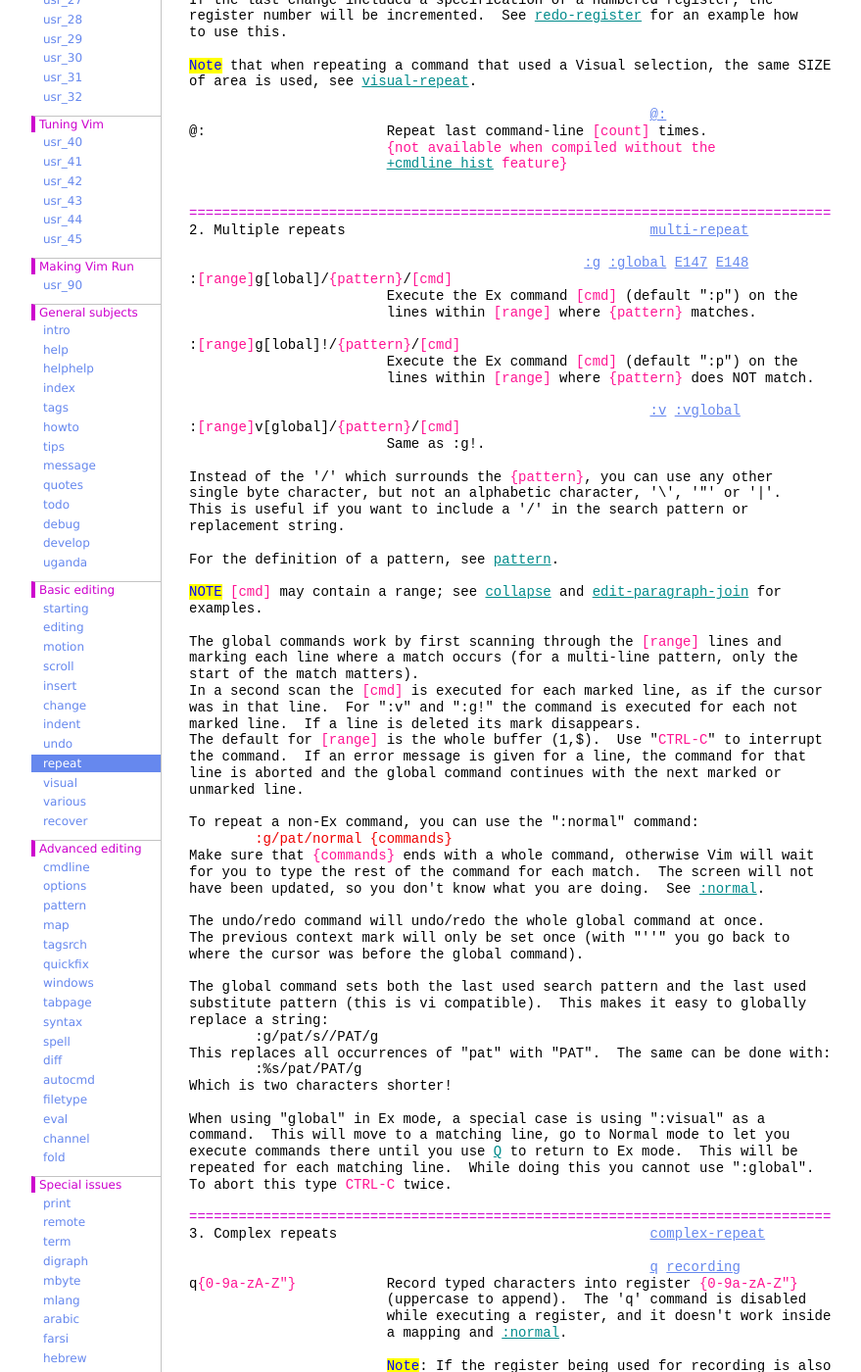
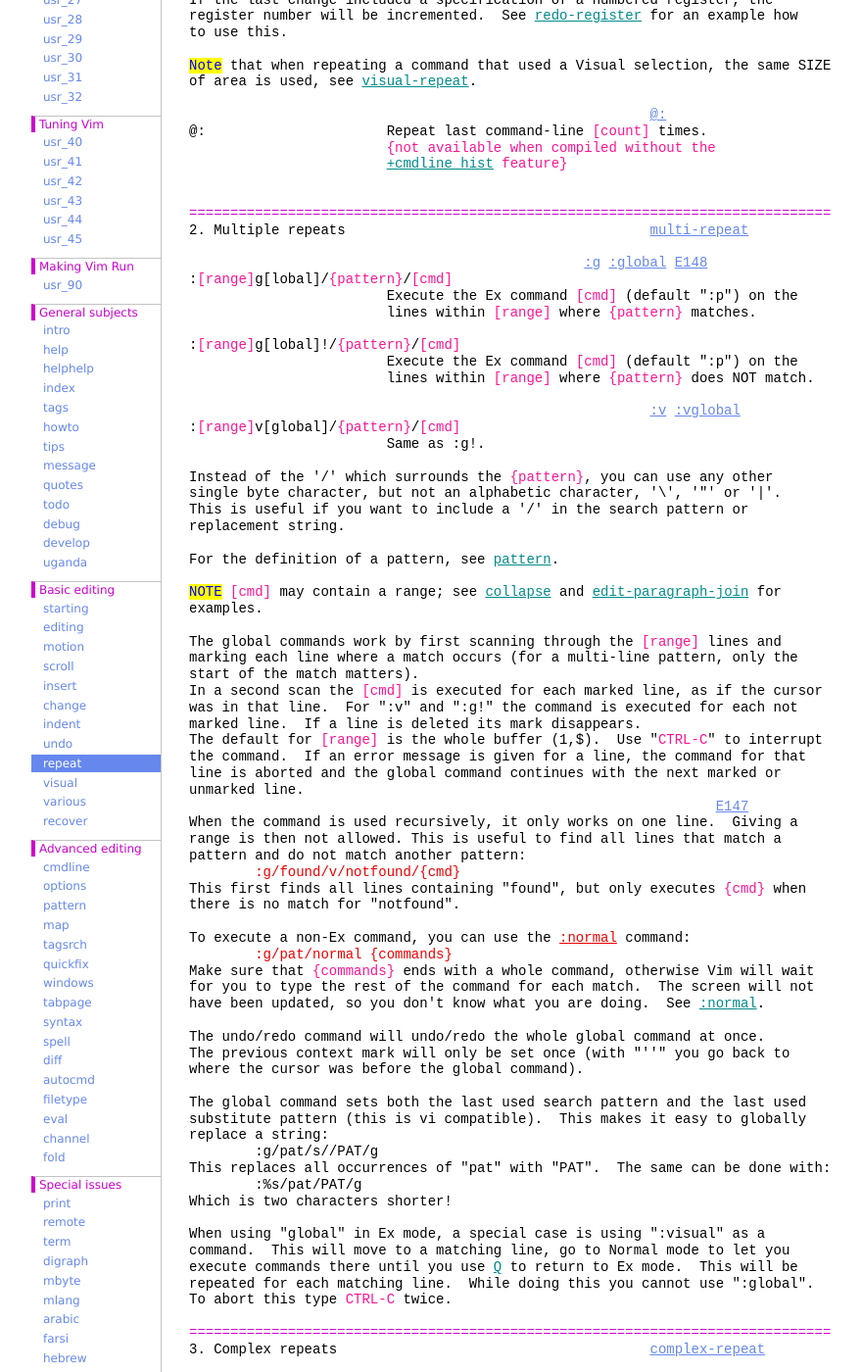
Before and after one commit to vim-jp/vimdoc-en, a Jekyll site: the page built from repeat.html, in a window 1280 px wide and 1400 px high, scrolled down 749 px. Shown: the whole window at 98% size, without its empty margins (208-1087 px from the left). Built offline with Jekyll 4.4.1, drawn with Linux system fonts in a browser that asks for light colours; nearby versions of some CDN libraries; comment, search, counter and statistics services are not loaded; some of the changed text lies outside the part shown.

Commit message:
Generated by Travis JOB 133.1
https://travis-ci.org/vim-jp/vimdoc-en/builds/241535014

```diff
--- a/repeat.html
+++ b/repeat.html
@@ -3,7 +3,7 @@
 helpname: 'repeat'
 ---
 <div id='vimCodeElement'>
-<a class="Constant" href="repeat.html" name="repeat.txt">repeat.txt</a>&nbsp;&nbsp;&nbsp;&nbsp;For&nbsp;<span class="Identifier">Vim version 8.0.</span>&nbsp;&nbsp;Last change: 2017 Feb 06<br>
+<a class="Constant" href="repeat.html" name="repeat.txt">repeat.txt</a>&nbsp;&nbsp;&nbsp;&nbsp;For&nbsp;<span class="Identifier">Vim version 8.0.</span>&nbsp;&nbsp;Last change: 2017 Jun 10<br>
 <br>
 <br>
 &nbsp;&nbsp;&nbsp;&nbsp;&nbsp;&nbsp;&nbsp;&nbsp;&nbsp;&nbsp;&nbsp;&nbsp;&nbsp;&nbsp;&nbsp;&nbsp;&nbsp;&nbsp;<span class="Identifier">VIM REFERENCE MANUAL&nbsp;&nbsp;&nbsp;&nbsp;by Bram Moolenaar</span><br>
@@ -51,7 +51,7 @@
 <span class="PreProc">==============================================================================</span><br>
 2. Multiple repeats&nbsp;&nbsp;&nbsp;&nbsp;&nbsp;&nbsp;&nbsp;&nbsp;&nbsp;&nbsp;&nbsp;&nbsp;&nbsp;&nbsp;&nbsp;&nbsp;&nbsp;&nbsp;&nbsp;&nbsp;&nbsp;&nbsp;&nbsp;&nbsp;&nbsp;&nbsp;&nbsp;&nbsp;&nbsp;&nbsp;&nbsp;&nbsp;&nbsp;&nbsp;&nbsp;&nbsp;&nbsp;<a class="Constant" href="repeat.html#multi-repeat" name="multi-repeat">multi-repeat</a><br>
 <br>
-&nbsp;&nbsp;&nbsp;&nbsp;&nbsp;&nbsp;&nbsp;&nbsp;&nbsp;&nbsp;&nbsp;&nbsp;&nbsp;&nbsp;&nbsp;&nbsp;&nbsp;&nbsp;&nbsp;&nbsp;&nbsp;&nbsp;&nbsp;&nbsp;&nbsp;&nbsp;&nbsp;&nbsp;&nbsp;&nbsp;&nbsp;&nbsp;&nbsp;&nbsp;&nbsp;&nbsp;&nbsp;&nbsp;&nbsp;&nbsp;&nbsp;&nbsp;&nbsp;&nbsp;&nbsp;&nbsp;&nbsp;&nbsp;<a class="Constant" href="repeat.html#:g" name=":g">:g</a>&nbsp;<a class="Constant" href="repeat.html#:global" name=":global">:global</a>&nbsp;<a class="Constant" href="repeat.html#E147" name="E147">E147</a>&nbsp;<a class="Constant" href="repeat.html#E148" name="E148">E148</a><br>
+&nbsp;&nbsp;&nbsp;&nbsp;&nbsp;&nbsp;&nbsp;&nbsp;&nbsp;&nbsp;&nbsp;&nbsp;&nbsp;&nbsp;&nbsp;&nbsp;&nbsp;&nbsp;&nbsp;&nbsp;&nbsp;&nbsp;&nbsp;&nbsp;&nbsp;&nbsp;&nbsp;&nbsp;&nbsp;&nbsp;&nbsp;&nbsp;&nbsp;&nbsp;&nbsp;&nbsp;&nbsp;&nbsp;&nbsp;&nbsp;&nbsp;&nbsp;&nbsp;&nbsp;&nbsp;&nbsp;&nbsp;&nbsp;<a class="Constant" href="repeat.html#:g" name=":g">:g</a>&nbsp;<a class="Constant" href="repeat.html#:global" name=":global">:global</a>&nbsp;<a class="Constant" href="repeat.html#E148" name="E148">E148</a><br>
 :<span class="Special">[range]</span>g[lobal]/<span class="Special">{pattern}</span>/<span class="Special">[cmd]</span><br>
 &nbsp;&nbsp;&nbsp;&nbsp;&nbsp;&nbsp;&nbsp;&nbsp;&nbsp;&nbsp;&nbsp;&nbsp;&nbsp;&nbsp;&nbsp;&nbsp;&nbsp;&nbsp;&nbsp;&nbsp;&nbsp;&nbsp;&nbsp;&nbsp;Execute the Ex command&nbsp;<span class="Special">[cmd]</span>&nbsp;(default &quot;:p&quot;) on the<br>
 &nbsp;&nbsp;&nbsp;&nbsp;&nbsp;&nbsp;&nbsp;&nbsp;&nbsp;&nbsp;&nbsp;&nbsp;&nbsp;&nbsp;&nbsp;&nbsp;&nbsp;&nbsp;&nbsp;&nbsp;&nbsp;&nbsp;&nbsp;&nbsp;lines within&nbsp;<span class="Special">[range]</span>&nbsp;where&nbsp;<span class="Special">{pattern}</span>&nbsp;matches.<br>
@@ -84,8 +84,15 @@
 the command.&nbsp;&nbsp;If an error message is given for a line, the command for that<br>
 line is aborted and the global command continues with the next marked or<br>
 unmarked line.<br>
+&nbsp;&nbsp;&nbsp;&nbsp;&nbsp;&nbsp;&nbsp;&nbsp;&nbsp;&nbsp;&nbsp;&nbsp;&nbsp;&nbsp;&nbsp;&nbsp;&nbsp;&nbsp;&nbsp;&nbsp;&nbsp;&nbsp;&nbsp;&nbsp;&nbsp;&nbsp;&nbsp;&nbsp;&nbsp;&nbsp;&nbsp;&nbsp;&nbsp;&nbsp;&nbsp;&nbsp;&nbsp;&nbsp;&nbsp;&nbsp;&nbsp;&nbsp;&nbsp;&nbsp;&nbsp;&nbsp;&nbsp;&nbsp;&nbsp;&nbsp;&nbsp;&nbsp;&nbsp;&nbsp;&nbsp;&nbsp;&nbsp;&nbsp;&nbsp;&nbsp;&nbsp;&nbsp;&nbsp;&nbsp;<a class="Constant" href="repeat.html#E147" name="E147">E147</a>&nbsp;<br>
+When the command is used recursively, it only works on one line.&nbsp;&nbsp;Giving a<br>
+range is then not allowed. This is useful to find all lines that match a<br>
+pattern and do not match another pattern:<br>
+<div class="helpExample">&nbsp;&nbsp;&nbsp;&nbsp;&nbsp;&nbsp;&nbsp;&nbsp;:g/found/v/notfound/{cmd}</div>
+This first finds all lines containing &quot;found&quot;, but only executes&nbsp;<span class="Special">{cmd}</span>&nbsp;when<br>
+there is no match for &quot;notfound&quot;.<br>
 <br>
-To repeat a non-Ex command, you can use the &quot;:normal&quot; command:<br>
+To execute a non-Ex command, you can use the&nbsp;<a class="Comment" href="various.html#:normal">:normal</a>&nbsp;command:<br>
 <div class="helpExample">&nbsp;&nbsp;&nbsp;&nbsp;&nbsp;&nbsp;&nbsp;&nbsp;:g/pat/normal {commands}</div>
 Make sure that&nbsp;<span class="Special">{commands}</span>&nbsp;ends with a whole command, otherwise Vim will wait<br>
 for you to type the rest of the command for each match.&nbsp;&nbsp;The screen will not<br>
```
